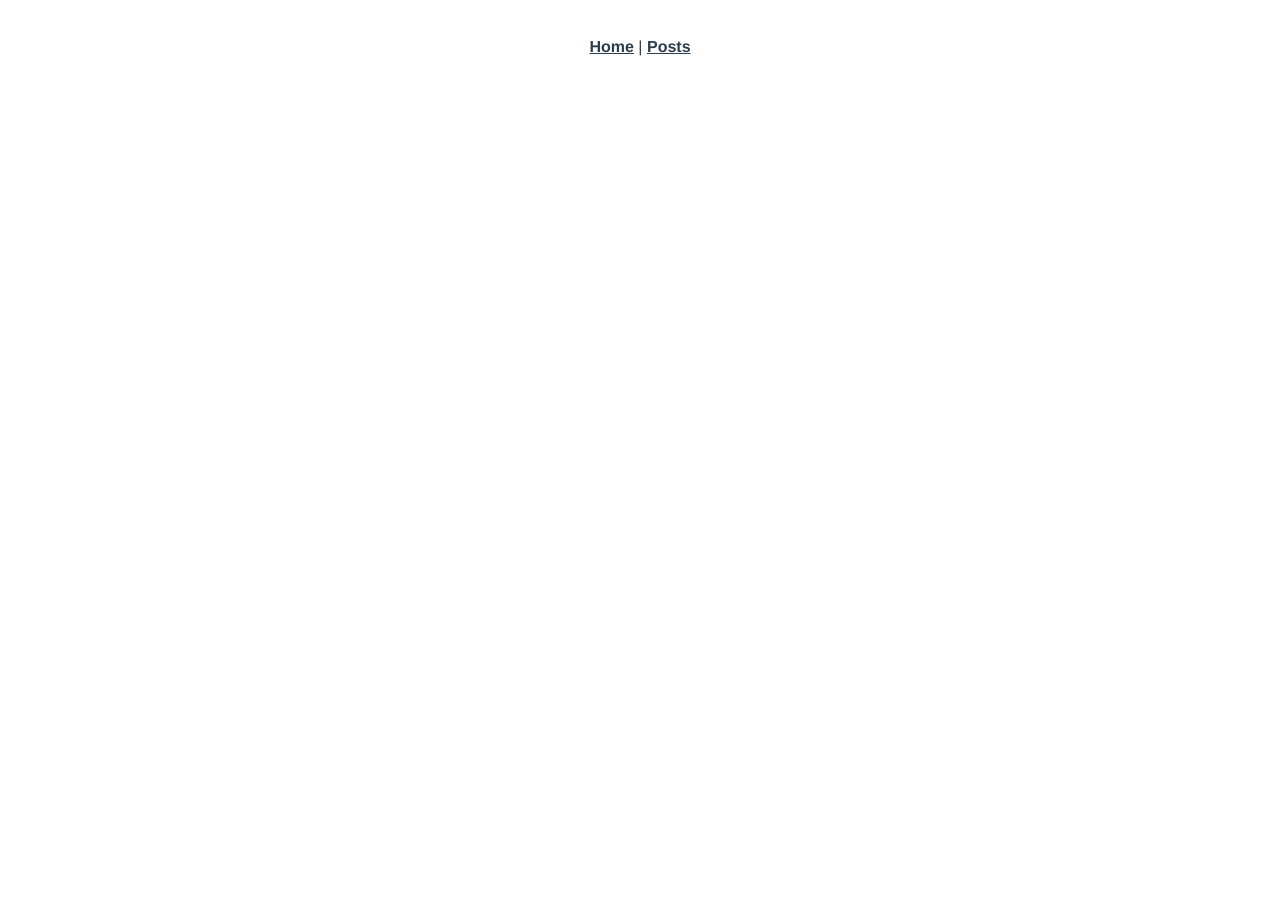
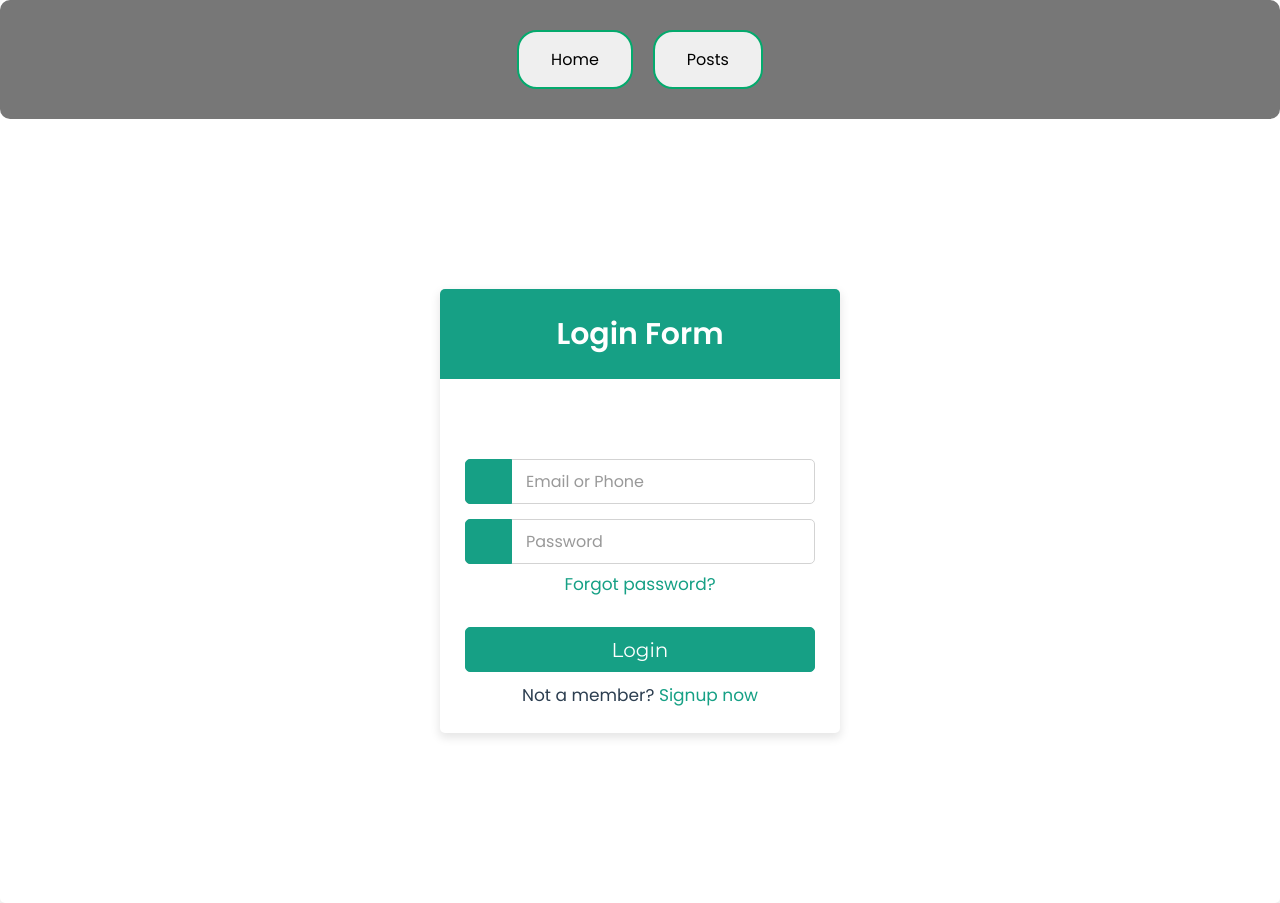
Before and after one commit to SkyxHD/Informatik-Projekt, a Vue app: page /login in a window 1280 px wide. Before the commit the page ends 800 px from the top, so only its background shows below. Built offline with nearby package versions, Linux system fonts and the light colour scheme.

Commit message:
Co-authored-by: GoGoGadgetoichhasseFranzosen <GoGoGadgetoichhasseFranzosen@users.noreply.github.com>

```diff
--- a/package.json
+++ b/package.json
@@ -15,7 +15,8 @@
     "core-js": "^3.8.3",
     "vue": "^2.6.14",
     "vue-router": "^3.5.1",
-    "vuex": "^3.6.2"
+    "vuex": "^3.6.2",
+    "xlsx": "^0.18.5"
   },
   "devDependencies": {
     "@babel/core": "^7.12.16",
--- a/src/components/NavBar.vue
+++ b/src/components/NavBar.vue
@@ -1,7 +1,11 @@
 <template>
-    <nav>
-      <router-link to="/">Home</router-link> |
-      <router-link to="/posts">Posts</router-link>
+    <nav class="navbar">
+      <router-link router-link to="/">
+        <button class="navbar-item1" type="button">Home</button>
+      </router-link>
+      <router-link router-link to="/posts">
+        <button class=" navbar-item2" type="button">Posts</button>
+      </router-link>
     </nav>
 </template>
 
@@ -13,12 +17,39 @@ export default {
 
 <style scoped>
 .navbar {
-  display: flex
+  display: flex;
+  justify-content: center;
+  background-color:rgb(119, 119, 119);
+  border-radius: 10px;
 }
-.navbar-item {
-  margin-right: 20px
+.navbar-item1 {
+  margin-right: 10px;
+  font-size: 16px;
+  cursor: pointer;
+  border-radius: 5px;
+  padding: 3px;
+  border: 2px solid #04AA6D;
+  transition-duration: 0.4s;
+  padding: 15px 32px;
+  border-radius: 20px;
 }
-.navbar-item:last-of-type {
-  margin-right: 0
+.navbar-item2 {
+  margin-left: 10px;
+  font-size: 16px;
+  cursor: pointer;
+  border-radius: 5px;
+  padding: 3px;
+  border: 2px solid #04AA6D;
+  transition-duration: 0.4s;
+  padding: 15px 32px;
+  border-radius: 20px;
+}
+.navbar-item2:hover{
+  background-color: #04AA6D;
+  color: white;
+}
+.navbar-item1:hover{
+  background-color: #04AA6D;
+  color: white;
 }
 </style>
--- a/src/router/index.js
+++ b/src/router/index.js
@@ -2,6 +2,7 @@ import Vue from 'vue'
 import VueRouter from 'vue-router'
 import HomeView from '../views/HomeView.vue'
 import CreatePostView from '../views/CreatePostView.vue'
+import LoginView from "../views/Login.vue"
 
 Vue.use(VueRouter)
 
@@ -24,6 +25,11 @@ const routes = [
     name: 'create',
     component: CreatePostView
   },
+  {
+    path: '/login',
+    name: 'login',
+    component: LoginView
+  }
 ]
 
 const router = new VueRouter({
--- a/src/views/CreatePostView.vue
+++ b/src/views/CreatePostView.vue
@@ -1,16 +1,15 @@
 <template>
-    <div class="createwrapper">
-        <div>
-          <form action="/post" id="usrform">
-          </form>
-          <br>
-          Title: <textarea id="title" rows="1" cols="45" autofocus placeholder="Title of your Blog entry..."></textarea>
-          <br>
-          <br>
-          <textarea rows="50" cols="100" placeholder="Content here..."></textarea>
-          <button type="button" onclick="myFunction()">Press</button>
-        </div>
-    </div>
+  <form>
+    <input name="name" type="text" class="feedback-input" placeholder="Name" />
+
+    <input name="email" type="text" class="feedback-input" placeholder="Title" />
+
+    <textarea name="text" class="feedback-input" placeholder="Content"></textarea>
+
+    <input name="img" type="file" class="img" >
+
+    <input type="submit" value="POST"/>
+  </form>
 </template>
 
 <script>
@@ -28,15 +27,58 @@ export default{
   }
 }
 }
-function myFunction() {
-  document.getElementById("title").value = "Du Hund";
-}
+
+
 </script>
 
 <style>
-textarea {
-  resize: none;
+
+@import url(https://fonts.googleapis.com/css?family=Montserrat:400,700);
+
+form { max-width:420px; margin:50px auto; }
+
+.feedback-input {
+  color:rgb(0, 0, 0);
+  font-family: Helvetica, Arial, sans-serif;
+  font-weight:500;
+  font-size: 18px;
+  border-radius: 5px;
+  line-height: 22px;
+  background-color: transparent;
+  border:2px solid #04AA6D;
+  transition: all 0.3s;
+  padding: 13px;
+  margin-bottom: 15px;
+  width:100%;
+  box-sizing: border-box;
+  outline:0;
 }
 
+.feedback-input:focus { border:2px solid #04AA6D; }
 
+textarea {
+  height: 150px;
+  line-height: 150%;
+  resize:vertical;
+}
+.img{
+  border-color:#04AA6D;
+  border-radius: 2px;
+}
+[type="submit"] {
+  font-family: 'Montserrat', Arial, Helvetica, sans-serif;
+  width: 100%;
+  background:#04AA6D;
+  border-radius:5px;
+  border:0;
+  cursor:pointer;
+  color:white;
+  font-size:24px;
+  padding-top:10px;
+  padding-bottom:10px;
+  transition: all 0.3s;
+  margin-top: 10px;
+  font-weight:700;
+}
+[type="submit"]:hover { background:#036d46; }
 </style>
--- a/src/views/HomeView.vue
+++ b/src/views/HomeView.vue
@@ -1,9 +1,17 @@
 <template>
-  <div>
-    <div class="welcome">"Hier titel der website einfügen"</div>
-    <div>"Einleitung für website"</div>
+  <div class = "container">
+    <div>
+      <div class="welcome">Dies ist die Website von Marlon und Philip für den Informatik Kurs von Frau Hoche</div>
+      <br>
+      <div>Diese Website kann Blogposts, welche in deiner Wordpress Datanbank gespeichert werden, abrufen. Sowie neue Posts erstellen.</div>
+    </div>
+
+    <div class="Login">
+        <router-link router-link to="/login">
+          <button class="loginbutton" type="button" >Login</button>
+        </router-link>
+      </div>
   </div>
-
 </template>
 
 <script>
@@ -19,9 +27,25 @@ export default {
 <style>
   .welcome{
     background: #eee;
-    width: 95vw;
     border-radius: 10px;
     padding: 7px;
 }
 
+.loginbutton{
+  display: flex;
+  justify-content: flex-end;
+  position: absolute;
+  top: 30px;
+  right: 50px;
+  width: 108px;
+  padding: 15px 32px;
+  text-align: center;
+  font-size: 16px;
+  cursor: pointer;
+  transition-duration: 0.4s;
+  background-color: white;
+  color: black;
+  border: 2px solid #04AA6D;
+  border-radius: 25px;
+}
 </style>
--- /dev/null
+++ b/src/views/Login.vue
@@ -0,0 +1,144 @@
+<template>
+
+	<div class="container">
+      <div class="wrapper">
+        <div class="title"><span>Login Form</span></div>
+        <form action="#">
+          <div class="row">
+            <i class="fas fa-user"></i>
+            <input type="text" placeholder="Email or Phone" required>
+          </div>
+          <div class="row">
+            <i class="fas fa-lock"></i>
+            <input type="password" placeholder="Password" required>
+          </div>
+          <div class="pass"><a href="#">Forgot password?</a></div>
+          <div class="row button">
+            <input type="submit" value="Login">
+          </div>
+          <div class="signup-link">Not a member? <a href="#">Signup now</a></div>
+        </form>
+      </div>
+    </div>
+
+</template>
+
+<script>
+export default {
+	name: "LoginView"
+}
+
+
+</script>
+
+<style>
+@import url('https://fonts.googleapis.com/css2?family=Poppins:wght@200;300;400;500;600;700&display=swap');
+* {
+  margin: 0;
+  padding: 0;
+  box-sizing: border-box;
+  font-family: 'Poppins',sans-serif;
+}
+.comtainer{
+  background: #1abc9c;
+  overflow: hidden;
+}
+::selection{
+  background: rgba(26,188,156,0.3);
+}
+.container{
+  max-width: 440px;
+  padding: 0 20px;
+  margin: 170px auto;
+}
+.wrapper{
+  width: 100%;
+  background: #fff;
+  border-radius: 5px;
+  box-shadow: 0px 4px 10px 1px rgba(0,0,0,0.1);
+}
+.wrapper .title{
+  height: 90px;
+  background: #16a085;
+  border-radius: 5px 5px 0 0;
+  color: #fff;
+  font-size: 30px;
+  font-weight: 600;
+  display: flex;
+  align-items: center;
+  justify-content: center;
+}
+.wrapper form{
+  padding: 30px 25px 25px 25px;
+}
+.wrapper form .row{
+  height: 45px;
+  margin-bottom: 15px;
+  position: relative;
+}
+.wrapper form .row input{
+  height: 100%;
+  width: 100%;
+  outline: none;
+  padding-left: 60px;
+  border-radius: 5px;
+  border: 1px solid lightgrey;
+  font-size: 16px;
+  transition: all 0.3s ease;
+}
+form .row input:focus{
+  border-color: #16a085;
+  box-shadow: inset 0px 0px 2px 2px rgba(26,188,156,0.25);
+}
+form .row input::placeholder{
+  color: #999;
+}
+.wrapper form .row i{
+  position: absolute;
+  width: 47px;
+  height: 100%;
+  color: #fff;
+  font-size: 18px;
+  background: #16a085;
+  border: 1px solid #16a085;
+  border-radius: 5px 0 0 5px;
+  display: flex;
+  align-items: center;
+  justify-content: center;
+}
+.wrapper form .pass{
+  margin: -8px 0 20px 0;
+}
+.wrapper form .pass a{
+  color: #16a085;
+  font-size: 17px;
+  text-decoration: none;
+}
+.wrapper form .pass a:hover{
+  text-decoration: underline;
+}
+.wrapper form .button input{
+  color: #fff;
+  font-size: 20px;
+  font-weight: 500;
+  padding-left: 0px;
+  background: #16a085;
+  border: 1px solid #16a085;
+  cursor: pointer;
+}
+form .button input:hover{
+  background: #12876f;
+}
+.wrapper form .signup-link{
+  text-align: center;
+  margin-top: 20px;
+  font-size: 17px;
+}
+.wrapper form .signup-link a{
+  color: #16a085;
+  text-decoration: none;
+}
+form .signup-link a:hover{
+  text-decoration: underline;
+}
+</style>
--- a/src/views/PostsView.vue
+++ b/src/views/PostsView.vue
@@ -5,23 +5,19 @@
 
     <div v-for="post in posts" :key="`post-${post.id}`" class="post">
       <div class="header">
-        <div >{{ post.acf.newstitle  }} ({{ new Date(post.date).toLocaleDateString("de-DE") }})</div>
-        <div class="category">{{   post.acf.category }}</div>
+        <div> {{ post.title.rendered  }} ({{ new Date(post.date).toLocaleDateString("de-DE") }})</div>
+        <div class="category">{{ post.acf.category }}</div>
       </div>
       <img class="image" :src="post.image"/>
       <div v-html="post.acf.newscontent"></div>
     </div>
-
     <div class="create">
       <router-link router-link to="/createpost">
         <button class="button" type="button" >Create Post</button>
       </router-link>
     </div>
-
-
   </div>
 </template>
-
 
 <script>
 //import axios für GET requests usw.
@@ -47,12 +43,12 @@ export default {
     this.loading = false
   },
 }
-
 </script>
 
 <style scoped>
 .header{
   display: flex;
+  margin-top: 1rem;
 }
 
 .category{
@@ -60,22 +56,24 @@ export default {
 }
 
 .post{
-  background-color: #eee;
+  background-color: rgb(119, 119, 119);
   border-radius: 5px;
   box-shadow: 2px 2px 5px rgba(0, 0, 0, 0.4);
-  margin: 20px;
+  margin-top: 20px;
   padding: 20px;
+  color: #181818;
 }
 
 .image{
   margin: 20px 0;
 }
+
 .button {
   display: flex;
   justify-content: flex-end;
   align-items: start-flex;
   position: absolute;
-  top: 75px;
+  top: 30px;
   right: 50px;
   width: 150px;
   padding: 15px 32px;
@@ -83,17 +81,12 @@ export default {
   font-size: 16px;
   cursor: pointer;
   transition-duration: 0.4s;
-
-
-}
-
-.button {border-radius: 25px;}
-
-.button {
   background-color: white;
   color: black;
   border: 2px solid #04AA6D;
+  border-radius: 25px;
 }
+
 
 .button:hover {
   background-color: #04AA6D;
```
Also changed, not shown: 1 other file (tests, documents, lock files or other folders).
